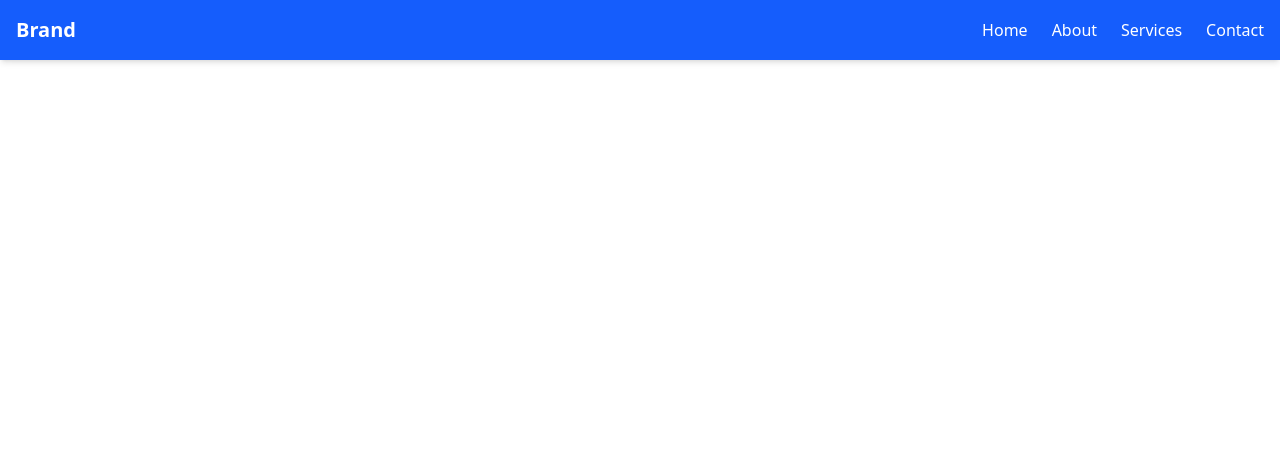
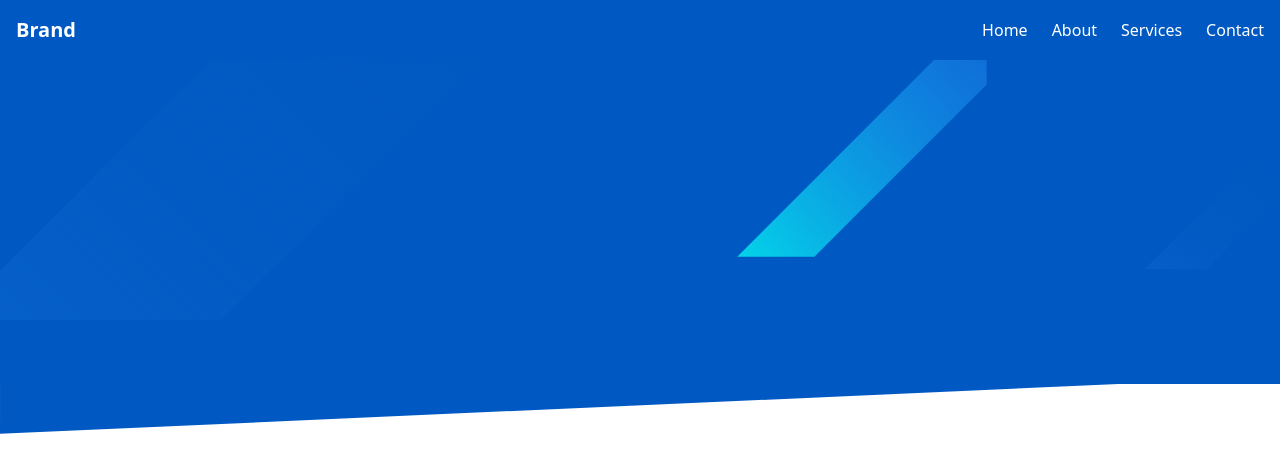
Before and after one commit to Akahad1/AnyTech, a React (Vite) app: page / in a window 1280 px wide. Shown: the top 472 px of the page. Built offline with nearby package versions, Linux system fonts and the light colour scheme.

Commit message:
add navber

```diff
--- a/package.json
+++ b/package.json
@@ -14,6 +14,7 @@
     "lucide-react": "^0.474.0",
     "react": "^18.3.1",
     "react-dom": "^18.3.1",
+    "react-router": "^7.1.3",
     "router": "^1.3.8",
     "tailwindcss": "^4.0.1"
   },
--- a/src/App.jsx
+++ b/src/App.jsx
@@ -1,11 +1,11 @@
+import { RouterProvider } from "react-router";
 import "./App.css";
-import Navbar from "./Component/Navbar/Navbar";
+import { router } from "./Component/Router/Router";
 
 function App() {
   return (
     <>
-      <Navbar></Navbar>
-      <p>jsdf</p>
+      <RouterProvider router={router}></RouterProvider>
     </>
   );
 }
--- /dev/null
+++ b/src/Component/MainLayout/MainLayout.jsx
@@ -0,0 +1,14 @@
+import { Outlet } from "react-router";
+import Navbar from "../Navbar/Navbar";
+
+const MainLayout = () => {
+  return (
+    <div>
+      <Navbar></Navbar>
+
+      <Outlet></Outlet>
+    </div>
+  );
+};
+
+export default MainLayout;
--- a/src/Component/Navbar/Navbar.jsx
+++ b/src/Component/Navbar/Navbar.jsx
@@ -5,11 +5,13 @@ const Navbar = () => {
   const [isOpen, setIsOpen] = useState(false);
 
   return (
-    <nav className="bg-blue-600 p-4 text-white fixed w-full z-50 shadow-md">
+    <div className="relative">
+      <div className="lg:bg-[rgb(0,89,194)] bg-no-repeat lg:bg-[url('../../../public/Image/WaveLinesDesktop1.svg')] bg-cover lg:h-96">
+        <nav className="bg-[rgb(0,89,194)] p-4 text-white fixed w-full z-50">
           <div className="container mx-auto flex justify-between items-center">
             <h1 className="text-xl font-bold">Brand</h1>
             <div className="hidden md:flex gap-6">
-          <a href="#" className="hover:text-gray-200">
+              <a href="#" className="hover:text-gray-200 ">
                 Home
               </a>
               <a href="#" className="hover:text-gray-200">
@@ -59,6 +61,21 @@ const Navbar = () => {
             </nav>
           </div>
         </nav>
+
+        {/* SVG at the bottom of the background section */}
+        <svg
+          className="absolute hidden lg:flex md:flex mt-80 "
+          xmlns="http://www.w3.org/2000/svg"
+          viewBox="0 0 1440 320"
+        >
+          <path
+            fill="#0059C2"
+            fillOpacity="1"
+            d="M0,128L1440,64L1440,0L0,0Z"
+          ></path>
+        </svg>
+      </div>
+    </div>
   );
 };
 
--- /dev/null
+++ b/src/Component/Router/Router.jsx
@@ -0,0 +1,10 @@
+import { createBrowserRouter } from "react-router";
+
+import Home from "../../Pages/Home/Home";
+
+export const router = createBrowserRouter([
+  {
+    path: "/",
+    element: <Home></Home>,
+  },
+]);
--- a/src/Pages/Home/Home.jsx
+++ b/src/Pages/Home/Home.jsx
@@ -0,0 +1,13 @@
+// import { useLocation } from "react-router";
+import Navbar from "../../Component/Navbar/Navbar";
+
+const Home = () => {
+  // const location = useLocation();
+  return (
+    <div>
+      <Navbar></Navbar>
+    </div>
+  );
+};
+
+export default Home;
```
Also changed, not shown: public/Image/WaveLinesDesktop1.svg (added), 1 other file (tests, documents, lock files or other folders). Lines whose indentation alone changed are shown as unchanged.
